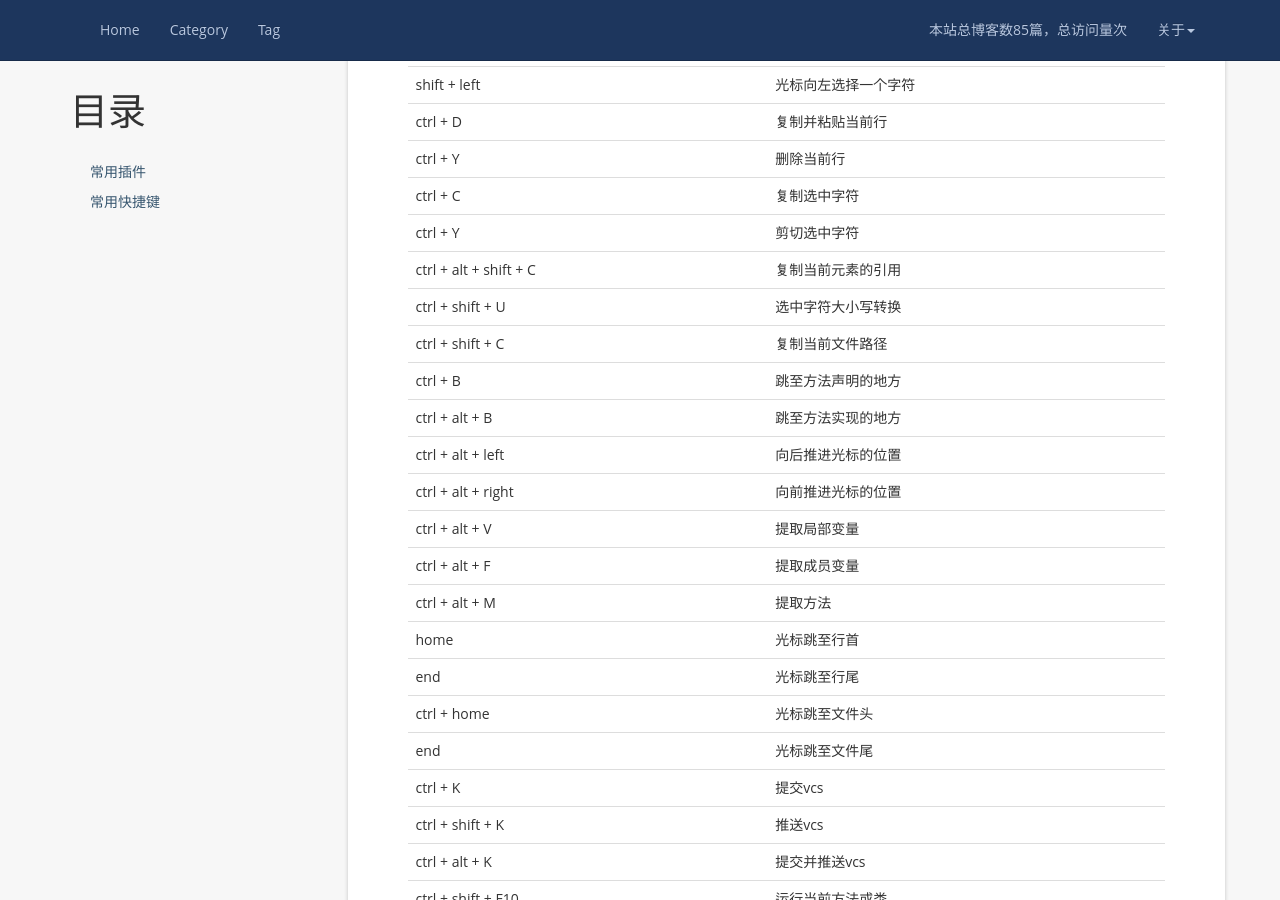
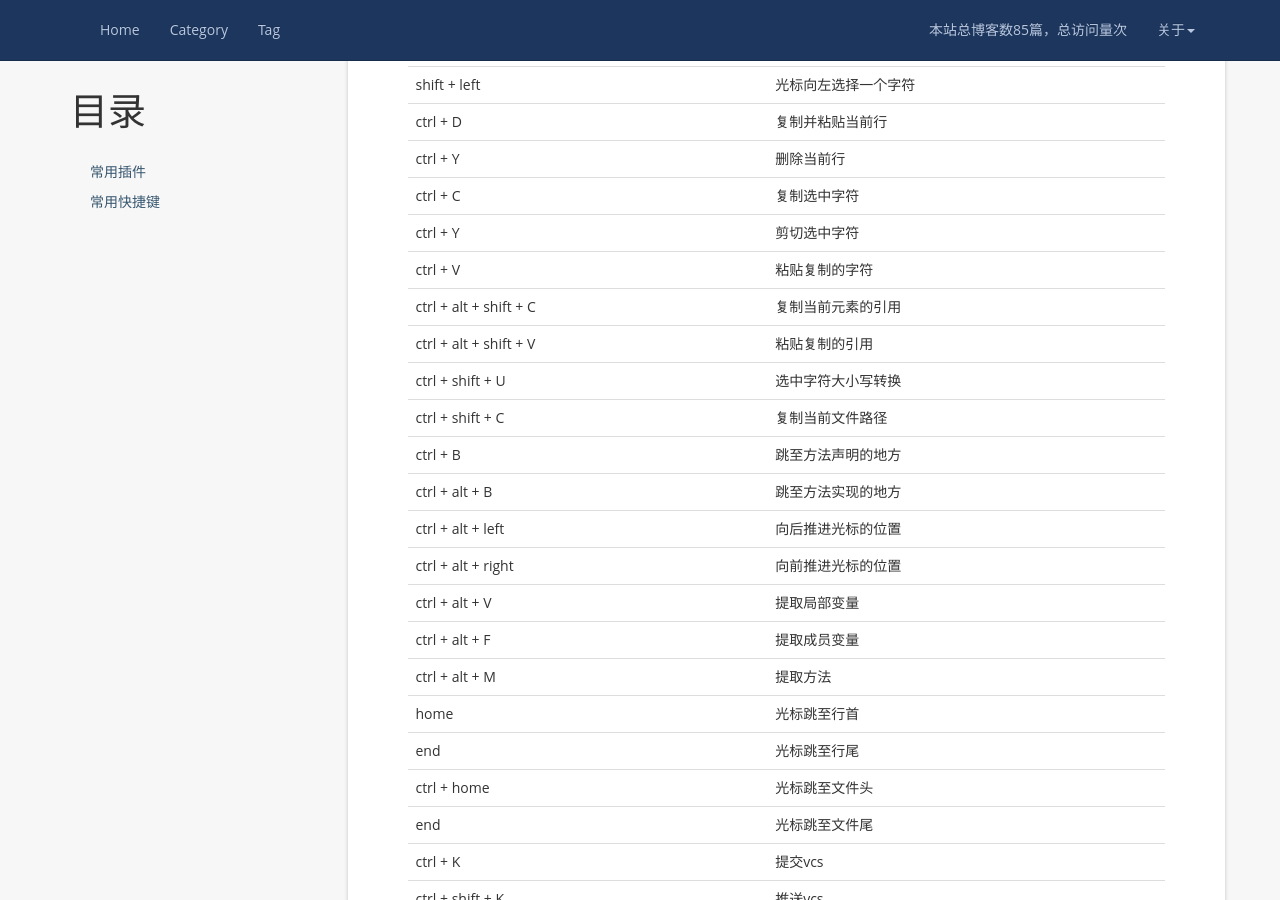
Before and after one commit to zhangfb95/zhangfb95.github.io.bak, a Jekyll site: the page built from plugin-intellij.md, in a window 1280 px wide and 900 px high, scrolled down 771 px. Built offline with Jekyll 4.4.1, drawn with Linux system fonts in a browser that asks for light colours; nearby versions of some CDN libraries; a script that is not in the unit is left out; comment, search, counter and statistics services are not loaded.

Commit message:
add more shortcut

```diff
--- a/plugin-intellij.md
+++ b/plugin-intellij.md
@@ -29,7 +29,9 @@ permalink: /plugin-intellij/
 | ctrl + Y | 删除当前行 |
 | ctrl + C | 复制选中字符 |
 | ctrl + Y | 剪切选中字符 |
+| ctrl + V | 粘贴复制的字符 |
 | ctrl + alt + shift + C | 复制当前元素的引用 |
+| ctrl + alt + shift + V | 粘贴复制的引用 |
 | ctrl + shift + U | 选中字符大小写转换 |
 | ctrl + shift + C | 复制当前文件路径 |
 | ctrl + B | 跳至方法声明的地方 |
```
